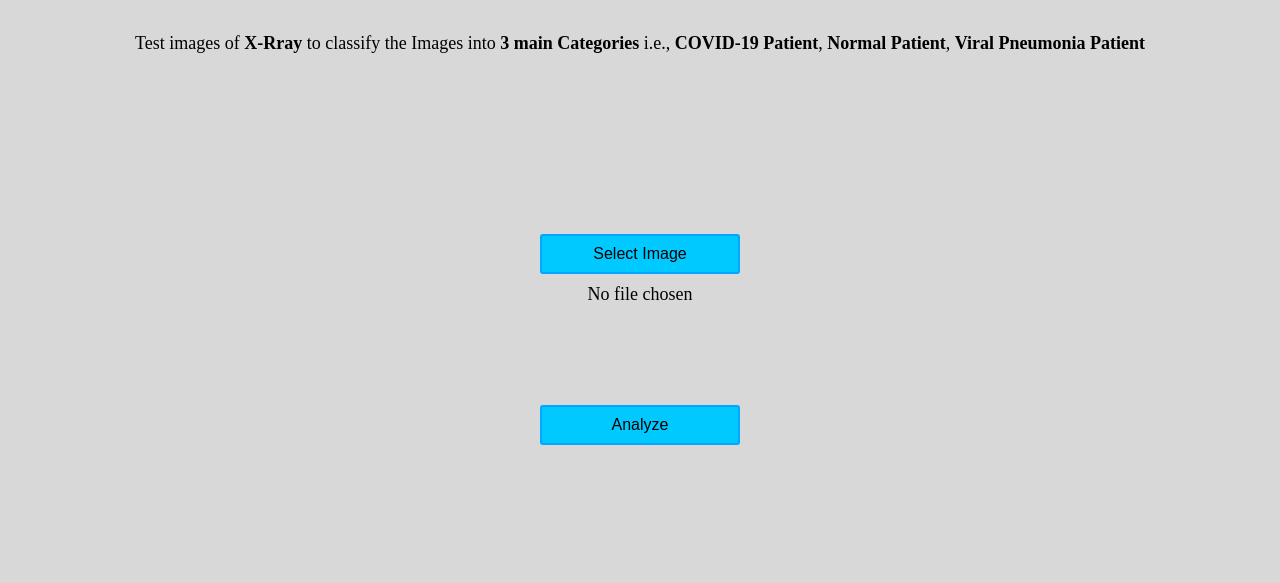
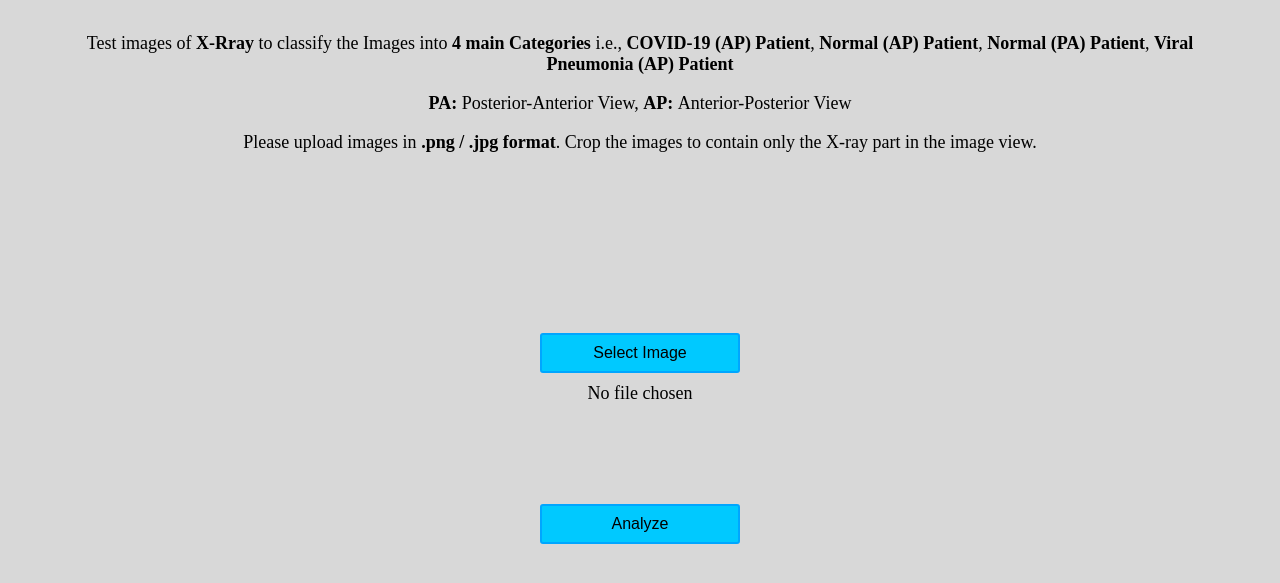
Before and after one commit to mdsharique/Detect-Covid19, a plain HTML site: page app/view/index.html in a window 1280 px wide. Shown: the part 99-682 px from the top of the page. Drawn offline with Linux system fonts and the light colour scheme.

Commit message:
Update index.html

```diff
--- a/app/view/index.html
+++ b/app/view/index.html
@@ -9,7 +9,13 @@
   <div class='center'>
     <div class='title'> Detection of Covid-19 from X-ray Images</div>
     <p>
-      Test images of <strong>X-Rray</strong> to classify the Images into <strong>3 main Categories</strong> i.e., <strong>COVID-19 Patient</strong>, <strong>Normal Patient</strong>, <strong>Viral Pneumonia Patient</strong>
+      Test images of <strong>X-Rray</strong> to classify the Images into <strong>4 main Categories</strong> i.e., <strong>COVID-19 (AP) Patient</strong>, <strong>Normal (AP) Patient</strong>, <strong>Normal (PA) Patient</strong>, <strong>Viral Pneumonia (AP) Patient</strong>
+    </p>
+    <p>
+      <strong>PA: </strong> Posterior-Anterior View, <strong>AP: </strong> Anterior-Posterior View
+    </p>
+    <p>
+      Please upload images in <strong>.png / .jpg format</strong>. Crop the images to contain only the X-ray part in the image view.
     </p>
     <div class='content'>
       <div class='no-display'>
```
